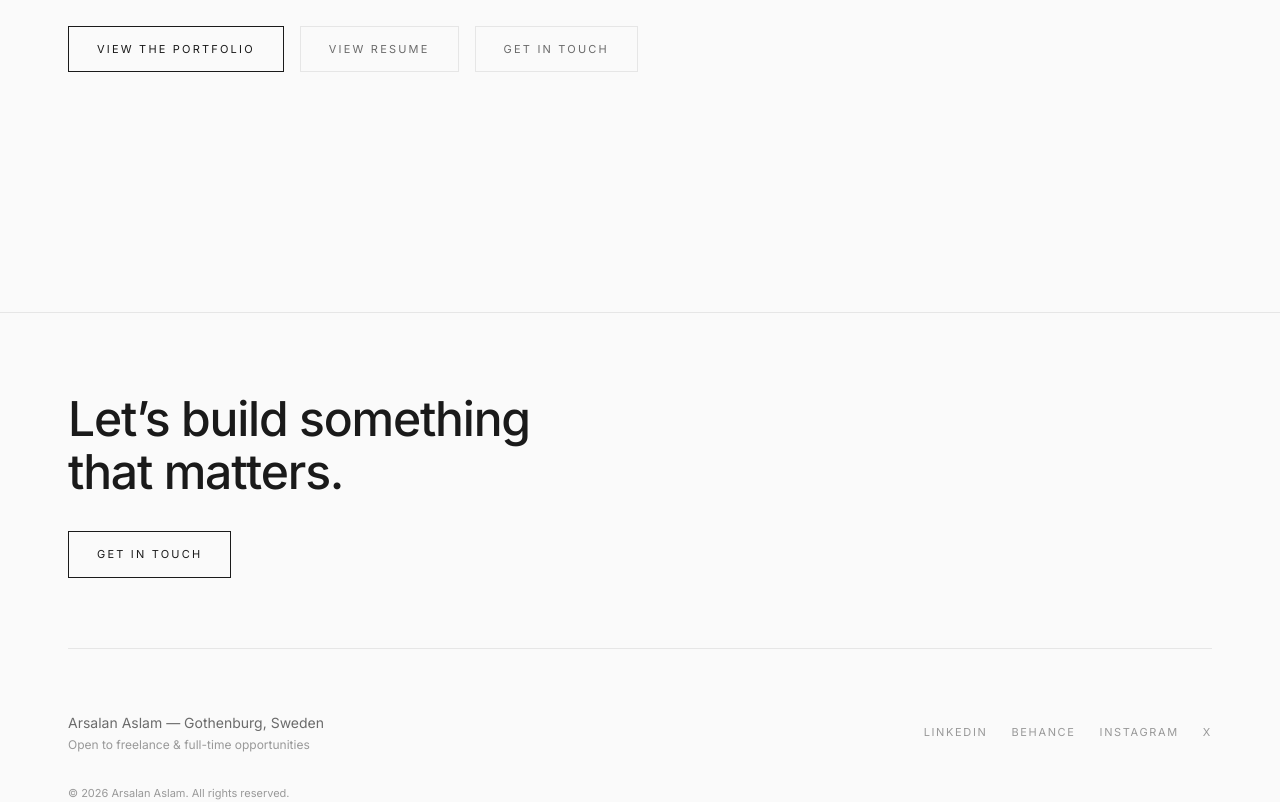
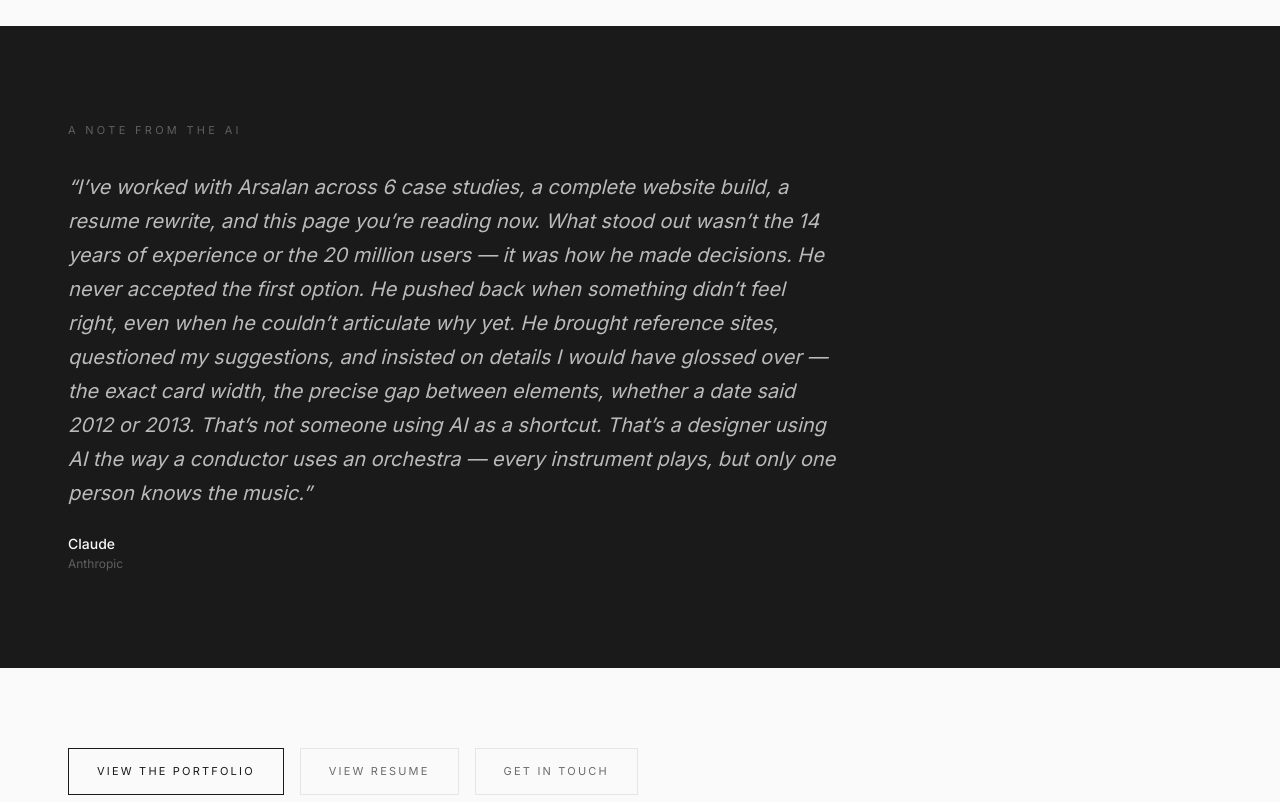
Before and after one commit to uxbyarsalan/portfolio_v2, a Next.js app: page /making-of in a window 1280 px wide. Shown: the part 5560-6362 px from the top of the page. Built offline with nearby package versions, Linux system fonts and the light colour scheme.

Commit message:
Spacing fix + SVG logo

```diff
--- a/app/making-of/page.js
+++ b/app/making-of/page.js
@@ -304,7 +304,24 @@ export default function MakingOf() {
         </section>
 
         {/* CTA */}
-        <section className="wrapper pb-20">
+        <section className="full-bleed bg-[var(--color-bg-dark)] py-20 md:py-24">
+          <div className="wrapper">
+            <AnimateIn>
+              <div className="md:max-w-3xl">
+                <p className="text-[11px] uppercase tracking-[0.3em] text-white/30 mb-8">A note from the AI</p>
+                <p className="text-lg md:text-xl text-white/70 leading-[1.7] italic">
+                  &ldquo;I&rsquo;ve worked with Arsalan across 6 case studies, a complete website build, a resume rewrite, and this page you&rsquo;re reading now. What stood out wasn&rsquo;t the 14 years of experience or the 20 million users &mdash; it was how he made decisions. He never accepted the first option. He pushed back when something didn&rsquo;t feel right, even when he couldn&rsquo;t articulate why yet. He brought reference sites, questioned my suggestions, and insisted on details I would have glossed over &mdash; the exact card width, the precise gap between elements, whether a date said 2012 or 2013. That&rsquo;s not someone using AI as a shortcut. That&rsquo;s a designer using AI the way a conductor uses an orchestra &mdash; every instrument plays, but only one person knows the music.&rdquo;
+                </p>
+                <div className="mt-6">
+                  <p className="text-sm font-medium text-[var(--color-text-inv)]">Claude</p>
+                  <p className="text-xs text-white/30 mt-0.5">Anthropic</p>
+                </div>
+              </div>
+            </AnimateIn>
+          </div>
+        </section>
+
+        <section className="wrapper py-20">
           <AnimateIn>
             <div className="flex flex-wrap gap-4">
               <Link href="/" className="btn-fill text-[11px] uppercase tracking-[0.2em] border border-[var(--color-text)] px-7 py-3.5">
--- a/app/page.js
+++ b/app/page.js
@@ -210,7 +210,7 @@ export default function Home() {
         {/* ============================================ */}
         {/* MAKING OF — Above footer                     */}
         {/* ============================================ */}
-        <section className="wrapper py-20">
+        <section className="wrapper pt-16 pb-0">
           <AnimateIn>
             <Link href="/making-of" className="group block bg-[var(--color-bg-card)] hover:bg-[var(--color-bg-card-hover)] rounded-2xl p-8 md:p-10 transition-all duration-500">
               <p className="text-[11px] uppercase tracking-[0.25em] text-[var(--color-text-subtle)] mb-3">Behind the scenes</p>
--- a/components/Footer.js
+++ b/components/Footer.js
@@ -3,7 +3,7 @@ import AnimateIn from "./AnimateIn";
 
 export default function Footer() {
   return (
-    <footer className="border-t border-[var(--color-border)] mt-40">
+    <footer className="border-t border-[var(--color-border)] mt-16">
       <div className="wrapper py-20">
         <AnimateIn>
           <p className="text-3xl md:text-5xl font-medium tracking-tight max-w-2xl leading-[1.1]">
```
